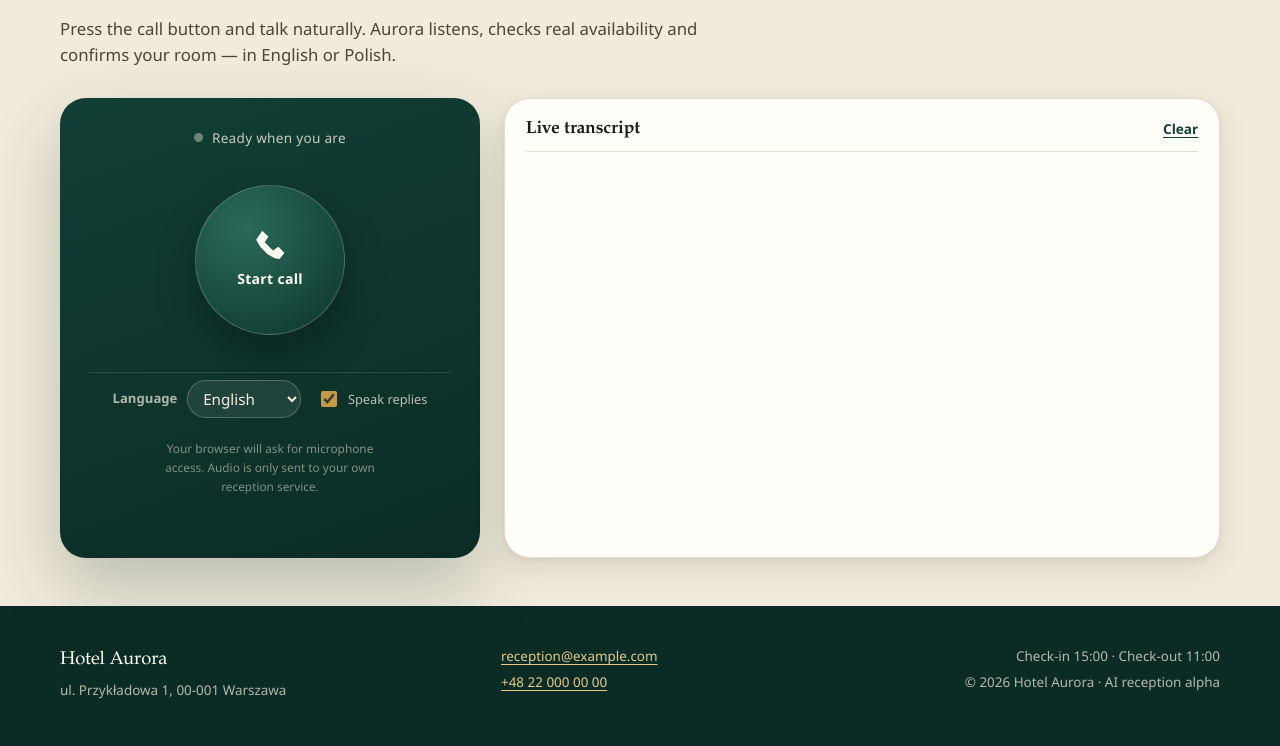
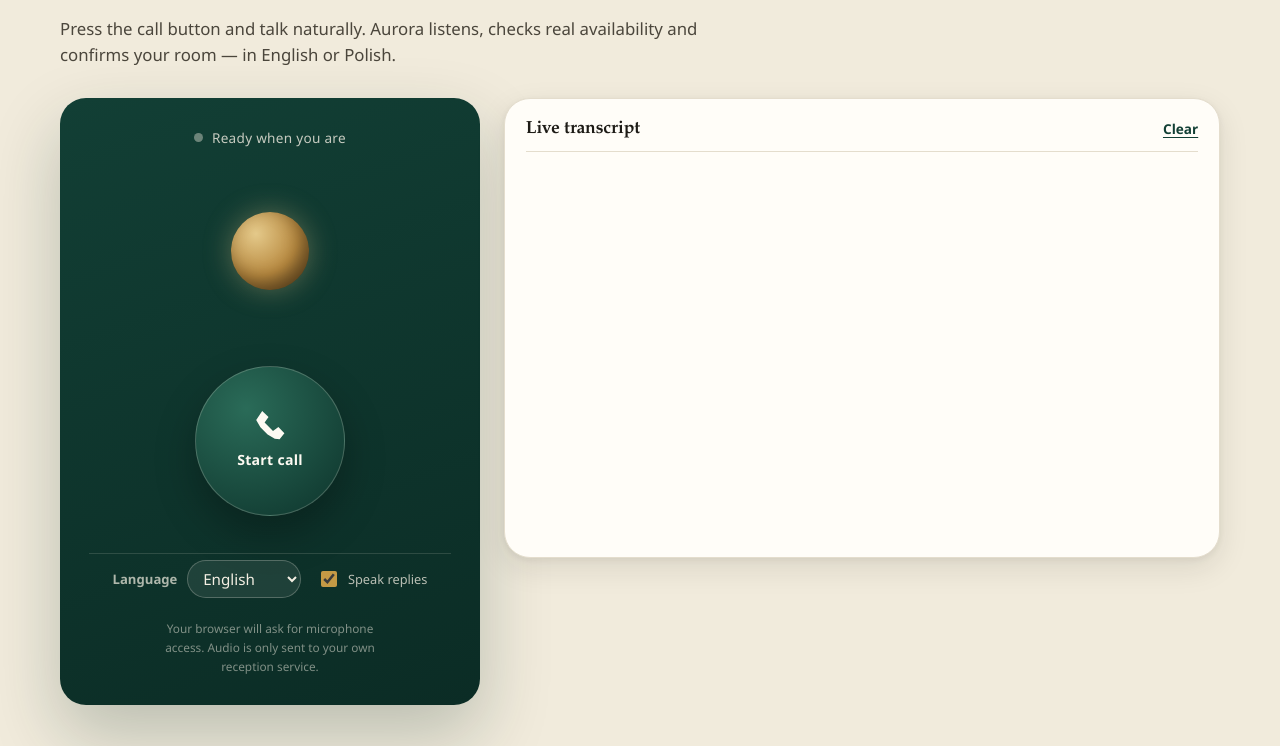
Before and after one commit to michalfrackowiak/hotel-ai-alpha, a Django app: page /voice/ in a window 1280 px wide. Shown: the part 261-1007 px from the top of the page. Run offline with Django 5.2, Linux system fonts and the light colour scheme; data comes from the database, SQL or seed files in the repository; data that the repository does not hold is empty.

Commit message:
Add audio-reactive sphere animation to the voice agent

```diff
--- a/pyproject.toml
+++ b/pyproject.toml
@@ -1,6 +1,6 @@
 [project]
 name = "hotel-ai-alpha"
-version = "0.4.0"
+version = "0.4.1"
 description = "AI hotel receptionist for voice and chat reservations (EN/PL)"
 requires-python = ">=3.12"
 
--- a/static/css/app.css
+++ b/static/css/app.css
@@ -1182,6 +1182,89 @@ button { cursor: pointer; }
 
 .call-controls .field select option { color: var(--ink); }
 
+/* ------------------------------------------------------------------ voice sphere */
+.voice-sphere {
+  position: relative;
+  width: 150px;
+  height: 150px;
+  margin: 0.4rem 0 0.2rem;
+  display: grid;
+  place-items: center;
+}
+
+.voice-sphere__core {
+  position: absolute;
+  width: 78px;
+  height: 78px;
+  border-radius: 50%;
+  background: radial-gradient(circle at 32% 28%, #e4c98a, #b8893f 55%, #6b4a1f 100%);
+  box-shadow: 0 0 28px rgba(228, 201, 138, 0.35), inset -6px -8px 18px rgba(0, 0, 0, 0.35);
+  transition: transform 0.18s ease, box-shadow 0.18s ease;
+  z-index: 2;
+}
+
+.voice-sphere__ring {
+  position: absolute;
+  border-radius: 50%;
+  border: 1.5px solid rgba(228, 201, 138, 0.35);
+  width: 100%;
+  height: 100%;
+  opacity: 0;
+  transform: scale(0.7);
+  transition: opacity 0.25s ease;
+}
+
+.voice-sphere.is-active .voice-sphere__ring {
+  opacity: 1;
+  animation: sphere-ring 1.6s ease-out infinite;
+}
+
+.voice-sphere.is-active .voice-sphere__ring--2 { animation-delay: 0.5s; }
+.voice-sphere.is-active .voice-sphere__ring--3 { animation-delay: 1.0s; }
+
+.voice-sphere.is-speaking .voice-sphere__core {
+  animation: sphere-speak 0.35s ease-in-out infinite alternate;
+  box-shadow: 0 0 42px rgba(228, 201, 138, 0.6), inset -6px -8px 18px rgba(0, 0, 0, 0.35);
+}
+
+.voice-sphere.is-listening .voice-sphere__core {
+  animation: sphere-listen 1.1s ease-in-out infinite alternate;
+}
+
+.voice-sphere.is-thinking .voice-sphere__core {
+  animation: sphere-think 0.9s linear infinite;
+}
+
+.voice-sphere.is-pulse .voice-sphere__core {
+  transform: scale(1.18);
+}
+
+@keyframes sphere-ring {
+  0% { transform: scale(0.7); opacity: 0.7; }
+  100% { transform: scale(1.35); opacity: 0; }
+}
+
+@keyframes sphere-speak {
+  0% { transform: scale(1); }
+  100% { transform: scale(1.12); }
+}
+
+@keyframes sphere-listen {
+  0% { transform: scale(1); box-shadow: 0 0 20px rgba(228, 201, 138, 0.3); }
+  100% { transform: scale(1.08); box-shadow: 0 0 34px rgba(228, 201, 138, 0.55); }
+}
+
+@keyframes sphere-think {
+  0% { transform: rotate(0deg) scale(1); }
+  50% { transform: rotate(180deg) scale(1.05); }
+  100% { transform: rotate(360deg) scale(1); }
+}
+
+@media (prefers-reduced-motion: reduce) {
+  .voice-sphere__ring,
+  .voice-sphere__core { animation: none !important; }
+}
+
 .toggle {
   display: inline-flex;
   align-items: center;
--- a/templates/web/voice.html
+++ b/templates/web/voice.html
@@ -26,6 +26,13 @@
       <div class="call-card__status">
         <span class="pulse" id="call-pulse" aria-hidden="true"></span>
         <span id="call-status">{% trans "Ready when you are" %}</span>
+      </div>
+
+      <div class="voice-sphere" id="voice-sphere" aria-hidden="true">
+        <span class="voice-sphere__core"></span>
+        <span class="voice-sphere__ring voice-sphere__ring--1"></span>
+        <span class="voice-sphere__ring voice-sphere__ring--2"></span>
+        <span class="voice-sphere__ring voice-sphere__ring--3"></span>
       </div>
 
       <button class="call-button" id="call-button" type="button" aria-label="{% trans 'Start voice call' %}">
```
Also changed, not shown: AGENTS.md (+1 -1 lines), static/js/voice.js (+27 -0 lines).
